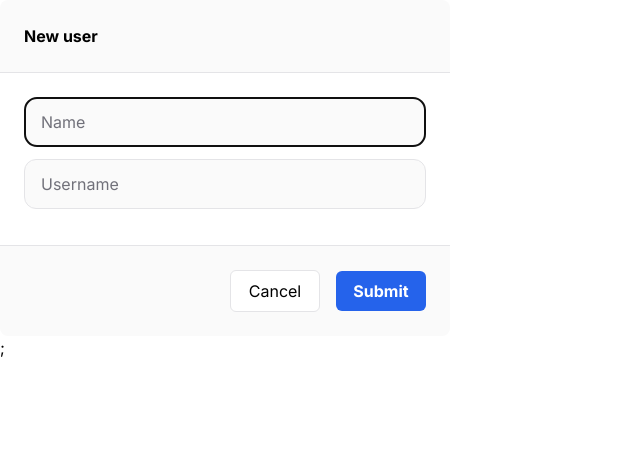
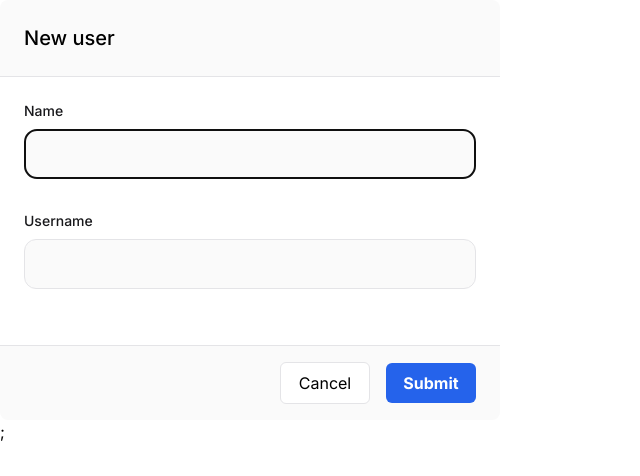
Before and after one commit to JVCDomingues/jobhunter, a Next.js app: page /components/NewUserForm in a window 1280 px wide. Shown: the top 476 px of the page, without its empty margins (0-640 px from the left). Built offline with nearby package versions, Linux system fonts and the light colour scheme.

Commit message:
feat(toast): updating toasts

```diff
--- a/src/components/Toast/ErrorToast.tsx
+++ b/src/components/Toast/ErrorToast.tsx
@@ -6,9 +6,24 @@ interface ErrorToastProps {
 
 export default function ErrorToast({ message }: ErrorToastProps) {
   return (
-    <div className="flex items-center gap-2 bg-white border border-zinc-300 p-4 rounded-lg shadow-lg">
-      <AlertCircle size={30} className="text-red-500" />
-      <h1 className="font-bold">{message}</h1>
+    <div
+      id="toast-danger"
+      className="flex items-center w-full max-w-xs p-4 mb-4 text-gray-500 bg-white rounded-lg shadow dark:text-gray-400 dark:bg-gray-800"
+      role="alert"
+    >
+      <div className="inline-flex items-center justify-center flex-shrink-0 w-8 h-8 text-red-500 bg-red-100 rounded-lg dark:bg-red-800 dark:text-red-200">
+        <svg
+          className="w-5 h-5"
+          aria-hidden="true"
+          xmlns="http://www.w3.org/2000/svg"
+          fill="currentColor"
+          viewBox="0 0 20 20"
+        >
+          <path d="M10 .5a9.5 9.5 0 1 0 9.5 9.5A9.51 9.51 0 0 0 10 .5Zm3.707 11.793a1 1 0 1 1-1.414 1.414L10 11.414l-2.293 2.293a1 1 0 0 1-1.414-1.414L8.586 10 6.293 7.707a1 1 0 0 1 1.414-1.414L10 8.586l2.293-2.293a1 1 0 0 1 1.414 1.414L11.414 10l2.293 2.293Z" />
+        </svg>
+        <span className="sr-only">Error icon</span>
+      </div>
+      <div className="ml-3 text-sm font-normal">{message}</div>
     </div>
   );
 }
--- a/src/components/Toast/SuccessToast.tsx
+++ b/src/components/Toast/SuccessToast.tsx
@@ -6,11 +6,24 @@ interface ErrorToastProps {
 
 export default function SuccessToast({ message }: ErrorToastProps) {
   return (
-    <div className="flex items-center gap-2 bg-white border border-zinc-300 p-4 rounded-lg shadow-lg">
-      <CheckCircle size={30} className="text-green-500" />
-      <div>
-        <h1 className="font-bold">{message}</h1>
+    <div
+      id="toast-success"
+      className="flex items-center w-full max-w-xs p-4 mb-4 text-gray-500 bg-white rounded-lg shadow dark:text-gray-400 dark:bg-gray-800"
+      role="alert"
+    >
+      <div className="inline-flex items-center justify-center flex-shrink-0 w-8 h-8 text-green-500 bg-green-100 rounded-lg dark:bg-green-800 dark:text-green-200">
+        <svg
+          className="w-5 h-5"
+          aria-hidden="true"
+          xmlns="http://www.w3.org/2000/svg"
+          fill="currentColor"
+          viewBox="0 0 20 20"
+        >
+          <path d="M10 .5a9.5 9.5 0 1 0 9.5 9.5A9.51 9.51 0 0 0 10 .5Zm3.707 8.207-4 4a1 1 0 0 1-1.414 0l-2-2a1 1 0 0 1 1.414-1.414L9 10.586l3.293-3.293a1 1 0 0 1 1.414 1.414Z" />
+        </svg>
+        <span className="sr-only">Check icon</span>
       </div>
+      <div className="ml-3 text-sm font-normal">{message}</div>
     </div>
   );
 }
--- a/src/pages/components/DeleteUserDialog/index.tsx
+++ b/src/pages/components/DeleteUserDialog/index.tsx
@@ -34,50 +34,7 @@ export default function DeleteUserDialog({
   };
 
   const triggerErrorToast = (message: string) => {
-    openToast(
-      <div
-        id="toast-danger"
-        className="flex items-center w-full max-w-xs p-4 mb-4 text-gray-500 bg-white rounded-lg shadow dark:text-gray-400 dark:bg-gray-800"
-        role="alert"
-      >
-        <div className="inline-flex items-center justify-center flex-shrink-0 w-8 h-8 text-red-500 bg-red-100 rounded-lg dark:bg-red-800 dark:text-red-200">
-          <svg
-            className="w-5 h-5"
-            aria-hidden="true"
-            xmlns="http://www.w3.org/2000/svg"
-            fill="currentColor"
-            viewBox="0 0 20 20"
-          >
-            <path d="M10 .5a9.5 9.5 0 1 0 9.5 9.5A9.51 9.51 0 0 0 10 .5Zm3.707 11.793a1 1 0 1 1-1.414 1.414L10 11.414l-2.293 2.293a1 1 0 0 1-1.414-1.414L8.586 10 6.293 7.707a1 1 0 0 1 1.414-1.414L10 8.586l2.293-2.293a1 1 0 0 1 1.414 1.414L11.414 10l2.293 2.293Z" />
-          </svg>
-          <span className="sr-only">Error icon</span>
-        </div>
-        <div className="ml-3 text-sm font-normal">{message}</div>
-        <button
-          type="button"
-          className="ml-auto -mx-1.5 -my-1.5 bg-white text-gray-400 hover:text-gray-900 rounded-lg focus:ring-2 focus:ring-gray-300 p-1.5 hover:bg-gray-100 inline-flex items-center justify-center h-8 w-8 dark:text-gray-500 dark:hover:text-white dark:bg-gray-800 dark:hover:bg-gray-700"
-          data-dismiss-target="#toast-danger"
-          aria-label="Close"
-        >
-          <span className="sr-only">Close</span>
-          <svg
-            className="w-3 h-3"
-            aria-hidden="true"
-            xmlns="http://www.w3.org/2000/svg"
-            fill="none"
-            viewBox="0 0 14 14"
-          >
-            <path
-              stroke="currentColor"
-              stroke-linecap="round"
-              stroke-linejoin="round"
-              stroke-width="2"
-              d="m1 1 6 6m0 0 6 6M7 7l6-6M7 7l-6 6"
-            />
-          </svg>
-        </button>
-      </div>
-    );
+    openToast(<ErrorToast message={message} />);
   };
 
   const triggerSuccessToast = (message: string) => {
--- a/src/pages/components/NewUserForm/index.tsx
+++ b/src/pages/components/NewUserForm/index.tsx
@@ -60,13 +60,20 @@ export default function NewUserForm({
   };
 
   return (
-    <div className="w-[450px]">
-      <div className="p-6 bg-zinc-50 font-bold border-b border-zinc-200 rounded-t-lg">
-        <h1 className="text-md">New user</h1>
+    <div className="w-full sm:w-[500px]">
+      <div className="p-6 bg-zinc-50 font-normal border-b border-zinc-200 rounded-t-lg">
+        <h1 className="text-xl">New user</h1>
       </div>
       <div className="flex flex-col bg-white p-6">
+        <div className="flex flex-col mb-5">
+          <label
+            htmlFor="name"
+            className="font-normal mb-2 text-sm text-zinc-900"
+          >
+            Name
+          </label>
           <Input
-          placeholder="Name"
+            id="name"
             autoFocus
             name="name"
             value={formData.name}
@@ -74,8 +81,16 @@ export default function NewUserForm({
               handleInputChange(event.target.name, event.target.value)
             }
           />
+        </div>
+        <div className="flex flex-col mb-5">
+          <label
+            htmlFor="username"
+            className="font-normal mb-2 text-zinc-900 text-sm"
+          >
+            Username
+          </label>
           <Input
-          placeholder="Username"
+            id="username"
             name="username"
             value={formData.username}
             onChange={event =>
@@ -83,7 +98,8 @@ export default function NewUserForm({
             }
           />
         </div>
-      <div className="flex items-center gap-4 justify-end p-6 border-t border-zinc-200 bg-zinc-50 rounded-b-lg">
+      </div>
+      <div className="flex items-center gap-4 justify-end px-6 py-4 border-t border-zinc-200 bg-zinc-50 rounded-b-lg">
         <button
           className="rounded-md p-2 w-[90px] bg-white border border-zinc-200"
           onClick={handleModalClose}
--- a/src/pages/index.tsx
+++ b/src/pages/index.tsx
@@ -86,12 +86,10 @@ export default function Home() {
         </button>
 
         <Modal isOpen={isModalOpen} handleClose={() => setIsModalOpen(false)}>
-          <div className="w-96">
-            <NewUserModal
-              handleModalClose={() => setIsModalOpen(false)}
-              revalidate={revalidate}
-            />
-          </div>
+          <NewUserModal
+            handleModalClose={() => setIsModalOpen(false)}
+            revalidate={revalidate}
+          />
         </Modal>
 
         <Modal
```
Also changed, not shown: 1 other file (tests, documents, lock files or other folders). Lines whose indentation alone changed are shown as unchanged.
